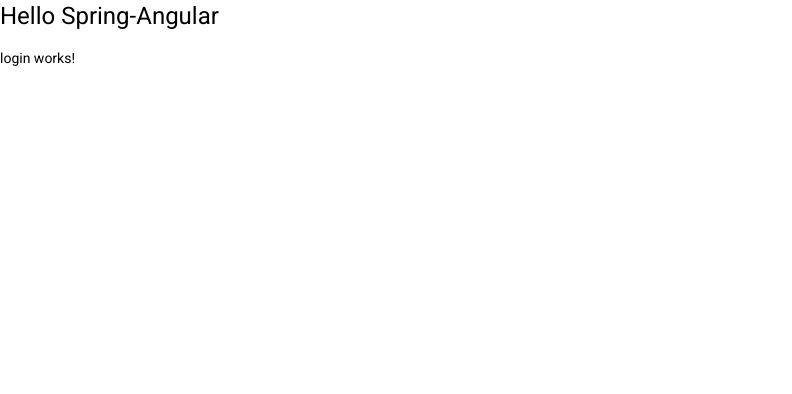
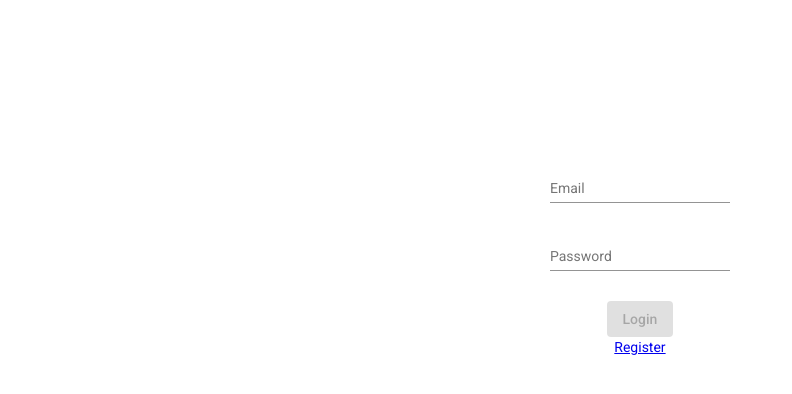
Before and after one commit to BlackHarold/zoopark-client, an Angular app: page /login in a window 1280 px wide. Shown: the top 394 px of the page, without its empty margins (0-792 px from the left). Built offline with nearby package versions, Linux system fonts and the light colour scheme.

Commit message:
login form

```diff
--- a/src/app/app.component.html
+++ b/src/app/app.component.html
@@ -1,4 +1,3 @@
 <div>
-  <h1>Hello Spring-Angular</h1>
   <router-outlet></router-outlet>
 </div>
--- a/src/app/app.module.ts
+++ b/src/app/app.module.ts
@@ -9,6 +9,7 @@ import {MaterialModule} from "./material-module";
 import {HttpClientModule} from "@angular/common/http";
 import { LoginComponent } from './auth/login/login.component';
 import { RegisterComponent } from './auth/register/register.component';
+import {MatGridListModule} from "@angular/material/grid-list";
 
 @NgModule({
   declarations: [
@@ -23,7 +24,8 @@ import { RegisterComponent } from './auth/register/register.component';
     ReactiveFormsModule,
     MaterialModule,
     HttpClientModule,
-    FormsModule
+    FormsModule,
+    MatGridListModule
   ],
   providers: [],
   bootstrap: [AppComponent]
--- a/src/app/auth/login/login.component.css
+++ b/src/app/auth/login/login.component.css
@@ -0,0 +1,16 @@
+
+.login-page {
+  text-align: center;
+  margin-top: 10rem;
+}
+/*
+#controls {
+  display: block;
+  margin: 0 auto;
+  width: 40%;
+}
+
+mat-form-field {
+  width: 50%;
+}
+*/
--- a/src/app/auth/login/login.component.html
+++ b/src/app/auth/login/login.component.html
@@ -1 +1,33 @@
-<p>login works!</p>
+<div class="login-page">
+  <mat-grid-list cols="6" [style.margin-top]="'20px'">
+    <mat-grid-tile [colspan]="1"></mat-grid-tile>
+    <mat-grid-tile [colspan]="4">
+      <form (ngSubmit)="onSubmit()" [formGroup]="loginForm">
+        <p>
+          <mat-form-field appearance="legacy" class="full-width">
+            <mat-label>Email</mat-label>
+            <input type="text" matInput [(ngModel)]="credential.username" formControlName="username">
+          </mat-form-field>
+        </p>
+        <p>
+          <mat-form-field appearance="legacy" class="full-width">
+            <mat-label>Password</mat-label>
+            <input [(ngModel)]="credential.password" matInput type="password" formControlName="password">
+          </mat-form-field>
+        </p>
+
+        <div id="controls" class="row">
+          <button mat-raised-button type="submit" class="mat-primary"
+                  [disabled]="loginForm.invalid" (click)="onSubmit()">
+            Login
+          </button>
+          <div>
+            <p>
+              <a routerLink="/register">Register</a>
+            </p>
+          </div>
+        </div>
+      </form>
+    </mat-grid-tile>
+  </mat-grid-list>
+</div>
--- a/src/app/auth/login/login.component.ts
+++ b/src/app/auth/login/login.component.ts
@@ -1,4 +1,10 @@
-import { Component, OnInit } from '@angular/core';
+import {Component, OnInit} from '@angular/core';
+import {FormBuilder, FormGroup, Validators} from "@angular/forms";
+
+import {AuthService} from "../../service/auth.service";
+import {TokenStorageService} from "../../service/token-storage.service";
+import {NotificationService} from "../../service/notification.service";
+import {Router} from "@angular/router";
 
 @Component({
   selector: 'app-login',
@@ -7,11 +13,51 @@ import { Component, OnInit } from '@angular/core';
 })
 export class LoginComponent implements OnInit {
 
+  public loginForm: any;
 
+  public credential = {'username': '', 'password': ''}
 
-  constructor() { }
+  constructor(
+    private authService: AuthService,
+    private tokenStorage: TokenStorageService,
+    private notificationService: NotificationService,
+    private router: Router,
+    private fb: FormBuilder) {
+    if (this.tokenStorage.getUser()) {
+      this.router.navigate(['main']);
+    }
+  }
 
   ngOnInit(): void {
+    this.loginForm = this.createLoginForm();
+  }
+
+  createLoginForm(): FormGroup {
+    return this.fb.group({
+      username: ['', Validators.compose([Validators.required, Validators.email])],
+      password: ['', Validators.compose([Validators.required])],
+    });
+  }
+
+  onSubmit(): void {
+    console.log(this.credential.username + " " + this.credential.password);
+
+    this.authService.login({
+      username: this.credential.username,
+      password: this.credential.password
+    }).subscribe(data => {
+      console.log('log')
+
+      this.tokenStorage.saveToken(data.token);
+      this.tokenStorage.saveUser(data);
+
+      this.notificationService.showSnackBar('Successfully logged in');
+      this.router.navigate(['/']).then(r => console.log(r));
+      window.location.reload();
+    }, error => {
+      console.log(error);
+      this.notificationService.showSnackBar(error.message);
+    });
   }
 
 }
--- a/src/app/service/auth.service.ts
+++ b/src/app/service/auth.service.ts
@@ -2,7 +2,7 @@ import {Injectable} from '@angular/core';
 import {HttpClient} from '@angular/common/http';
 import {Observable} from 'rxjs';
 
-const AUTH_API = 'http://localhost:8080/api/auth/';
+const AUTH_API = 'http://localhost:8181/api/auth/';
 
 @Injectable({
   providedIn: 'root'
--- a/src/app/service/comment.service.ts
+++ b/src/app/service/comment.service.ts
@@ -2,7 +2,7 @@ import {Injectable} from '@angular/core';
 import {HttpClient} from '@angular/common/http';
 import {Observable} from 'rxjs';
 
-const COMMENT_API = 'http://localhost:8080/api/comment/';
+const COMMENT_API = 'http://localhost:8181/api/comment/';
 
 @Injectable({
   providedIn: 'root'
--- a/src/app/service/image-upload.service.ts
+++ b/src/app/service/image-upload.service.ts
@@ -2,7 +2,7 @@ import {Injectable} from '@angular/core';
 import {HttpClient} from '@angular/common/http';
 import {Observable} from 'rxjs';
 
-const IMAGE_API = 'http://localhost:8080/api/image/';
+const IMAGE_API = 'http://localhost:8181/api/image/';
 
 @Injectable({
   providedIn: 'root'
--- a/src/app/service/post.service.ts
+++ b/src/app/service/post.service.ts
@@ -3,7 +3,7 @@ import {HttpClient} from '@angular/common/http';
 import {Post} from '../models/Post';
 import {Observable} from 'rxjs';
 
-const POST_API = 'http://localhost:8080/api/post/';
+const POST_API = 'http://localhost:8181/api/post/';
 
 @Injectable({
   providedIn: 'root'
--- a/src/app/service/user.service.ts
+++ b/src/app/service/user.service.ts
@@ -2,7 +2,7 @@ import {Injectable} from '@angular/core';
 import {HttpClient} from '@angular/common/http';
 import {Observable} from 'rxjs';
 
-const USER_API = 'http://localhost:8080/api/user/';
+const USER_API = 'http://localhost:8181/api/user/';
 
 @Injectable({
   providedIn: 'root'
```
